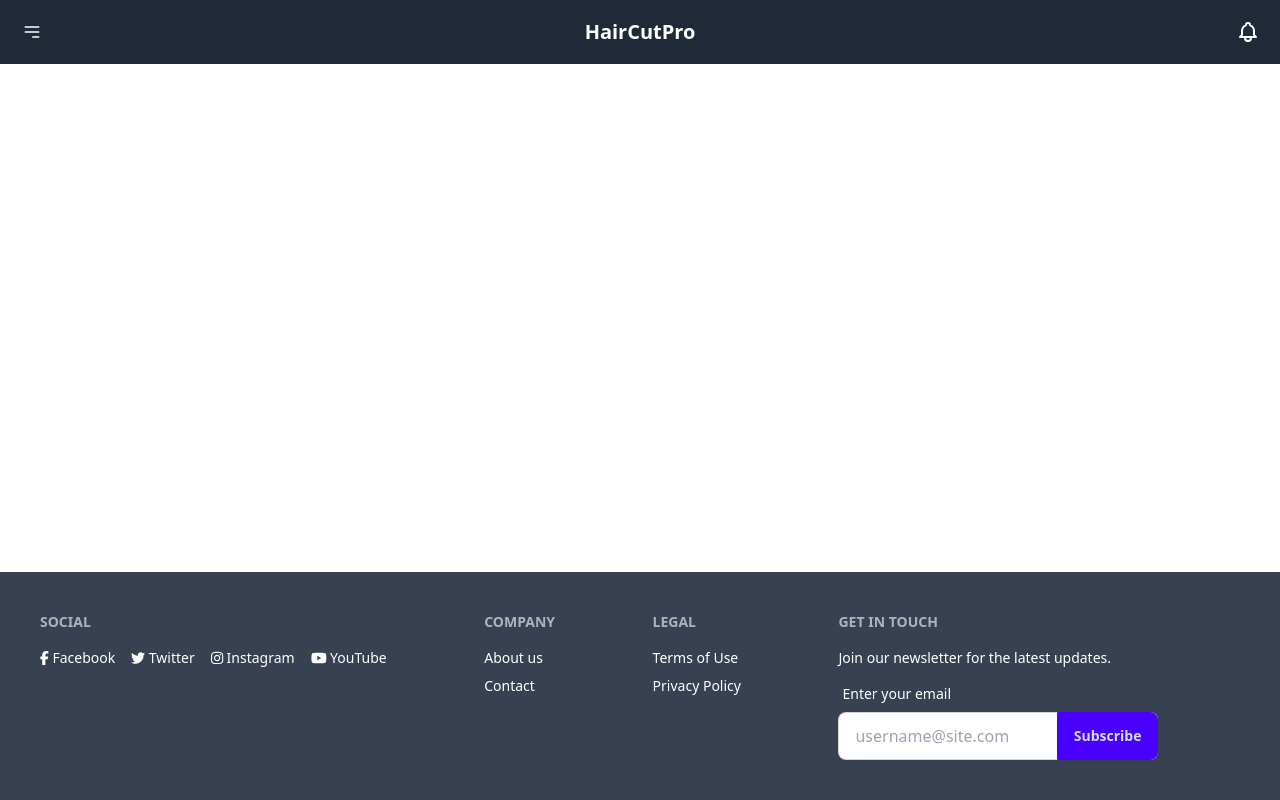
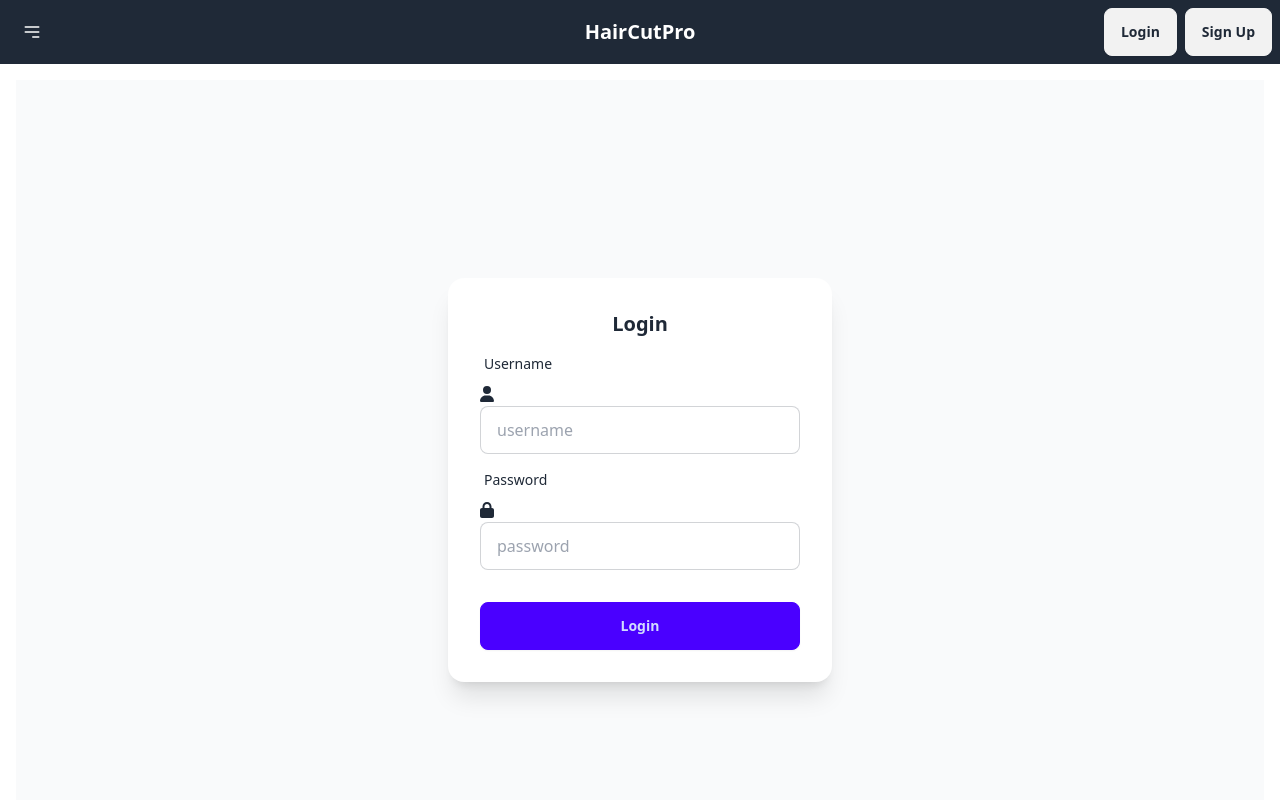
Before and after one commit to 4cecoder/hairschool, a React (Vite) app: page /login in a window 1280 px wide. Shown: the top 800 px of the page. Built offline with nearby package versions, Linux system fonts and the light colour scheme.

Commit message:
signin buttons look cooler

```diff
--- a/src/App.tsx
+++ b/src/App.tsx
@@ -1,48 +1,19 @@
-import {BrowserRouter as Router, Link, Route, Routes} from 'react-router-dom';
+import {BrowserRouter as Router, Route, Routes} from 'react-router-dom';
 import Home from './pages/Home';
 import Categories from './pages/Categories';
 import Subscription from './pages/Subscription';
 import Contact from './pages/Contact';
 import './App.css';
 import Footer from "./components/Footer.tsx";
+import Navi from "./components/Navi.tsx";
+import Login from "./pages/Login.tsx";
 
 function App() {
     return (
         <Router>
             <div className="flex flex-col min-h-screen">
-                {/* Navbar with daisyUI */}
-                <nav className="navbar bg-gray-800 text-white">
-                    <div className="navbar-start">
-                        <div className="dropdown">
-                            <label tabIndex="0" className="btn btn-ghost btn-circle">
-                                <svg xmlns="http://www.w3.org/2000/svg" className="h-5 w-5" fill="none"
-                                     viewBox="0 0 24 24" stroke="currentColor">
-                                    <path strokeLinecap="round" strokeLinejoin="round" strokeWidth="2"
-                                          d="M4 6h16M4 12h16m-7 6h7"/>
-                                </svg>
-                            </label>
-                            <ul tabIndex="0"
-                                className="menu menu-compact dropdown-content mt-3 p-2 shadow bg-gray-700 rounded-box w-52">
-                                <li><Link to="/">Home</Link></li>
-                                <li><Link to="/categories">Categories</Link></li>
-                                <li><Link to="/subscription">Subscription</Link></li>
-                                <li><Link to="/contact">Contact</Link></li>
-                            </ul>
-                        </div>
-                    </div>
-                    <div className="navbar-center">
-                        <Link to="/" className="btn btn-ghost normal-case text-xl">HairCutPro</Link>
-                    </div>
-                    <div className="navbar-end">
-                        <button className="btn btn-square btn-ghost">
-                            <svg xmlns="http://www.w3.org/2000/svg" className="h-6 w-6" fill="none" viewBox="0 0 24 24"
-                                 stroke="currentColor">
-                                <path strokeLinecap="round" strokeLinejoin="round" strokeWidth="2"
-                                      d="M15 17h5l-1.405-1.405A2.032 2.032 0 0118 14.158V11a6.002 6.002 0 00-4-5.659V5a2 2 0 10-4 0v.341A6.002 6.002 0 006 11v3.159c0 .538-.214 1.055-.595 1.436L4 17h5m6 0v1a3 3 0 01-6 0v-1m6 0H9"/>
-                            </svg>
-                        </button>
-                    </div>
-                </nav>
+                {/* Navbar */}
+                <Navi/>
 
                 {/* Main Content */}
                 <main className="flex-grow container mx-auto p-4">
@@ -51,6 +22,8 @@ function App() {
                         <Route path="/categories" element={<Categories/>}/>
                         <Route path="/subscription" element={<Subscription/>}/>
                         <Route path="/contact" element={<Contact/>}/>
+                        <Route path="*" element={<h1>Not Found</h1>}/>
+                        <Route path="/login" element={<Login/>}/>
                     </Routes>
                 </main>
 
--- /dev/null
+++ b/src/components/Navi.tsx
@@ -0,0 +1,51 @@
+// components/Navi.tsx
+import {Link} from "react-router-dom";
+import {useState} from "react";
+
+const Navi = () => {
+    // Simulate user authentication state
+    const [isLoggedIn, setIsLoggedIn] = useState(false);
+
+    // Function to toggle login state for demonstration
+    const toggleLogin = () => {
+        setIsLoggedIn(!isLoggedIn);
+    };
+
+    return (
+        <nav className="navbar bg-gray-800 text-white">
+            <div className="navbar-start">
+                <div className="dropdown">
+                    <label tabIndex="0" className="btn btn-ghost btn-circle">
+                        <svg xmlns="http://www.w3.org/2000/svg" className="h-5 w-5" fill="none"
+                             viewBox="0 0 24 24" stroke="currentColor">
+                            <path strokeLinecap="round" strokeLinejoin="round" strokeWidth="2"
+                                  d="M4 6h16M4 12h16m-7 6h7"/>
+                        </svg>
+                    </label>
+                    <ul tabIndex="0"
+                        className="menu menu-compact dropdown-content mt-3 p-2 shadow bg-gray-700 rounded-box w-52">
+                        <li><Link to="/">Home</Link></li>
+                        <li><Link to="/categories">Categories</Link></li>
+                        <li><Link to="/subscription">Subscription</Link></li>
+                        <li><Link to="/contact">Contact</Link></li>
+                    </ul>
+                </div>
+            </div>
+            <div className="navbar-center">
+                <Link to="/" className="btn btn-ghost normal-case text-xl">HairCutPro</Link>
+            </div>
+            <div className="navbar-end">
+                {isLoggedIn ? (
+                    <button onClick={toggleLogin} className="btn">Logout</button>
+                ) : (
+                    <>
+                        <Link to="/login" className="btn mr-2" onClick={toggleLogin}>Login</Link>
+                        <Link to="/signup" className="btn">Sign Up</Link>
+                    </>
+                )}
+            </div>
+        </nav>
+    );
+};
+
+export default Navi;
--- /dev/null
+++ b/src/pages/Login.tsx
@@ -0,0 +1,38 @@
+// pages/Login.tsx
+import {FontAwesomeIcon} from '@fortawesome/react-fontawesome';
+import {faLock, faUser} from '@fortawesome/free-solid-svg-icons';
+
+const Login = () => {
+    return (
+        <div className="flex items-center justify-center min-h-screen bg-gray-50">
+            <div className="card w-96 bg-base-100 shadow-xl">
+                <div className="card-body">
+                    <h2 className="card-title justify-center">Login</h2>
+                    <div className="form-control">
+                        <label className="label">
+                            <span className="label-text">Username</span>
+                        </label>
+                        <label className="input-group">
+                            <span><FontAwesomeIcon icon={faUser}/></span>
+                            <input type="text" placeholder="username" className="input input-bordered w-full"/>
+                        </label>
+                    </div>
+                    <div className="form-control">
+                        <label className="label">
+                            <span className="label-text">Password</span>
+                        </label>
+                        <label className="input-group">
+                            <span><FontAwesomeIcon icon={faLock}/></span>
+                            <input type="password" placeholder="password" className="input input-bordered w-full"/>
+                        </label>
+                    </div>
+                    <div className="form-control mt-6">
+                        <button className="btn btn-primary">Login</button>
+                    </div>
+                </div>
+            </div>
+        </div>
+    );
+};
+
+export default Login;
```
Also changed, not shown: src/pages/Signup.tsx (added).
